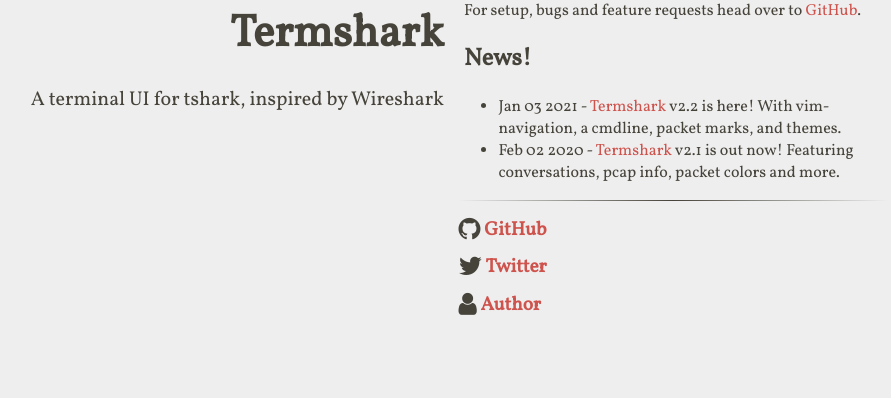
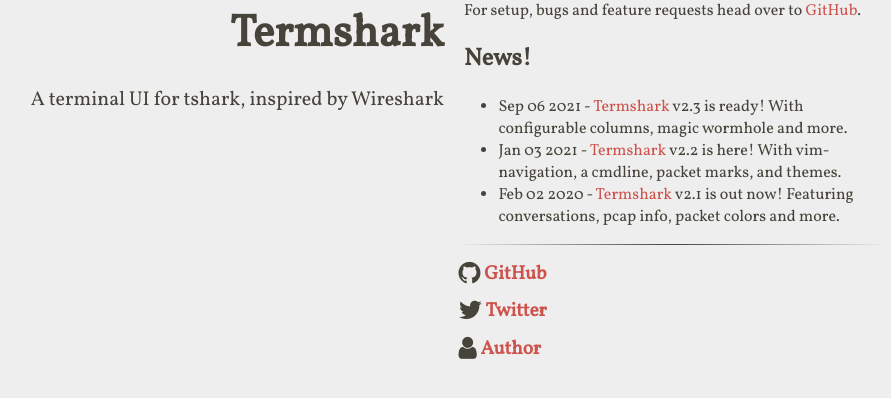
Before and after one commit to gcla/termshark, a Jekyll site: the page built from index.html, in a window 1280 px wide, cut to the strip 402-800 px from the top of the page. Shown: the whole strip, without its empty margins (216-1107 px from the left). Built offline with Jekyll 4.4.1, drawn with Linux system fonts in a browser that asks for light colours; nearby versions of some CDN libraries.

Commit message:
Website updates for the v2.3 release
In particular, make a link to the mp4 on github demoing the magic
wormhole support.

```diff
--- a/_includes/content.html
+++ b/_includes/content.html
@@ -21,6 +21,7 @@
 
 <h2>News!</h2>
 <ul>
+  <li>Sep 06 2021 - <a href="https://termshark.io/changelogv23">Termshark</a> v2.3 is ready! With configurable columns, magic wormhole and more.</li>
   <li>Jan 03 2021 - <a href="https://termshark.io/changelogv22">Termshark</a> v2.2 is here! With vim-navigation, a cmdline, packet marks, and themes.</li>
   <li>Feb 02 2020 - <a href="https://termshark.io/changelogv21">Termshark</a> v2.1 is out now! Featuring conversations, pcap info, packet colors and more.</li>
 </ul>
--- /dev/null
+++ b/changelogv23.html
@@ -0,0 +1,5 @@
+---
+permalink: /changelogv23
+redirect_to:
+  - https://github.com/gcla/termshark/blob/master/CHANGELOG.md#230---2021-09-06
+---
--- /dev/null
+++ b/wormhole-demo.html
@@ -0,0 +1,5 @@
+---
+permalink: /wormhole-demo
+redirect_to:
+  - https://user-images.githubusercontent.com/45680/122692277-0de7e180-d202-11eb-964c-fbc4a2534255.mp4
+---
```
Also changed, not shown: Gemfile.lock.
